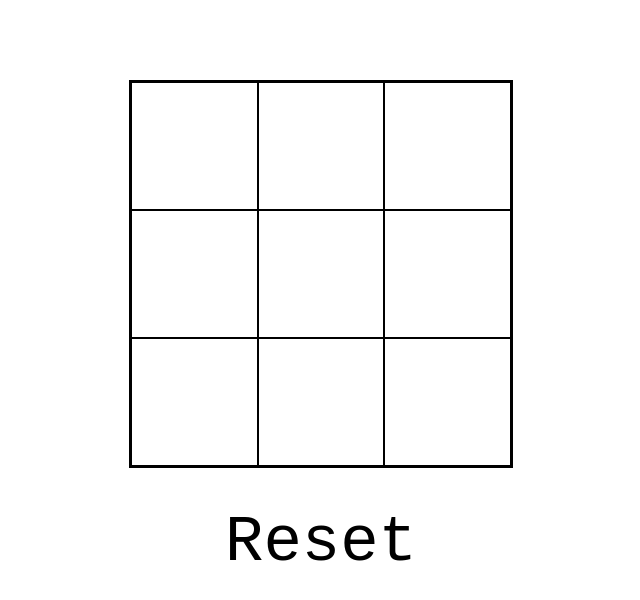
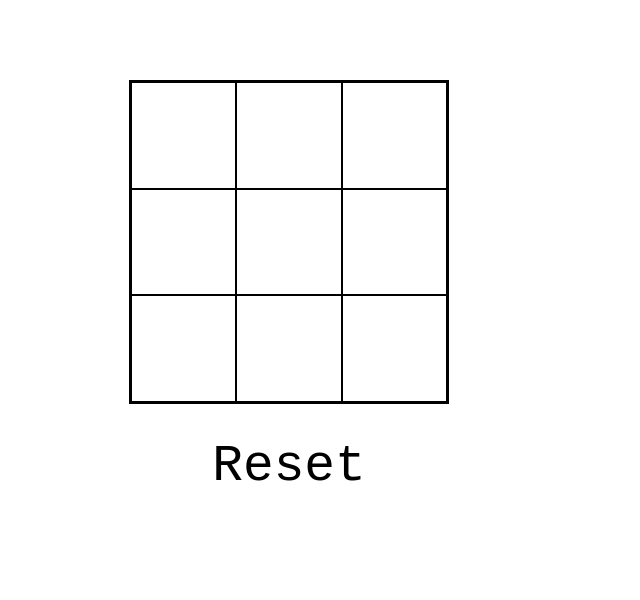
Before and after one commit to macborkow/tic-tac-toe, a plain HTML site: page index.html in a window 1280 px wide. Shown: the whole page, without its empty margins (319-959 px from the left). Drawn offline with Linux system fonts and the light colour scheme.

Commit message:
Adjust font and board sizes

```diff
--- a/index.css
+++ b/index.css
@@ -1,8 +1,8 @@
 #root {
     font-family: 'Courier New', Courier, monospace;
-    font-size: 5vw;
-    width: 30vw;
-    height: 30vw;
+    font-size: 4vw;
+    width: 25vw;
+    height: 25vw;
     left: 35%;
     position: absolute;
     display: block;
@@ -42,7 +42,7 @@
 
 #button, #button:hover {
     font-family: 'Courier New', Courier, monospace;
-    font-size: 5vw;
+    font-size: 4vw;
     background: none;
     box-shadow: 0px 0px 0px transparent;
     border: 0px solid transparent;
```
